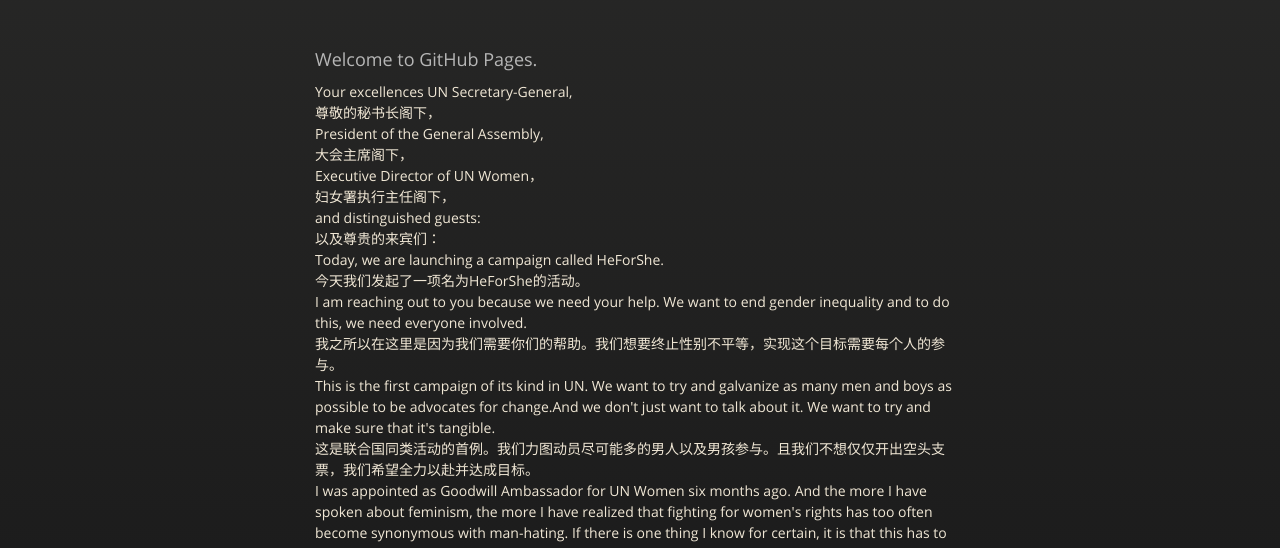
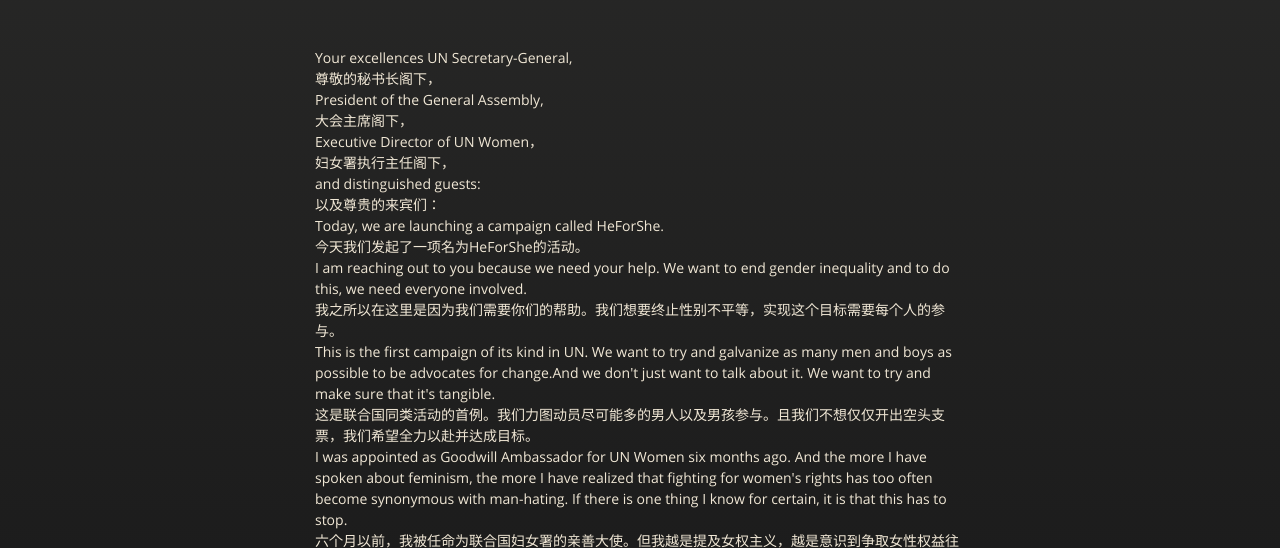
Before and after one commit to DeniseChendanni/denisechendanni.github.com, a plain HTML site: page emma.html in a window 1280 px wide. Shown: the part 223-771 px from the top of the page. Drawn offline with nearby package versions, Linux system fonts and the light colour scheme.

Commit message:
Update emma.html

```diff
--- a/emma.html
+++ b/emma.html
@@ -32,10 +32,6 @@
 
 
         </div>
-
-        <h3>
-<a id="welcome-to-github-pages" class="anchor" href="#welcome-to-github-pages" aria-hidden="true"><span class="octicon octicon-link"></span></a>Welcome to GitHub Pages.</h3>
-
 <p>
 Your excellences UN Secretary-General,
 <br>
```
